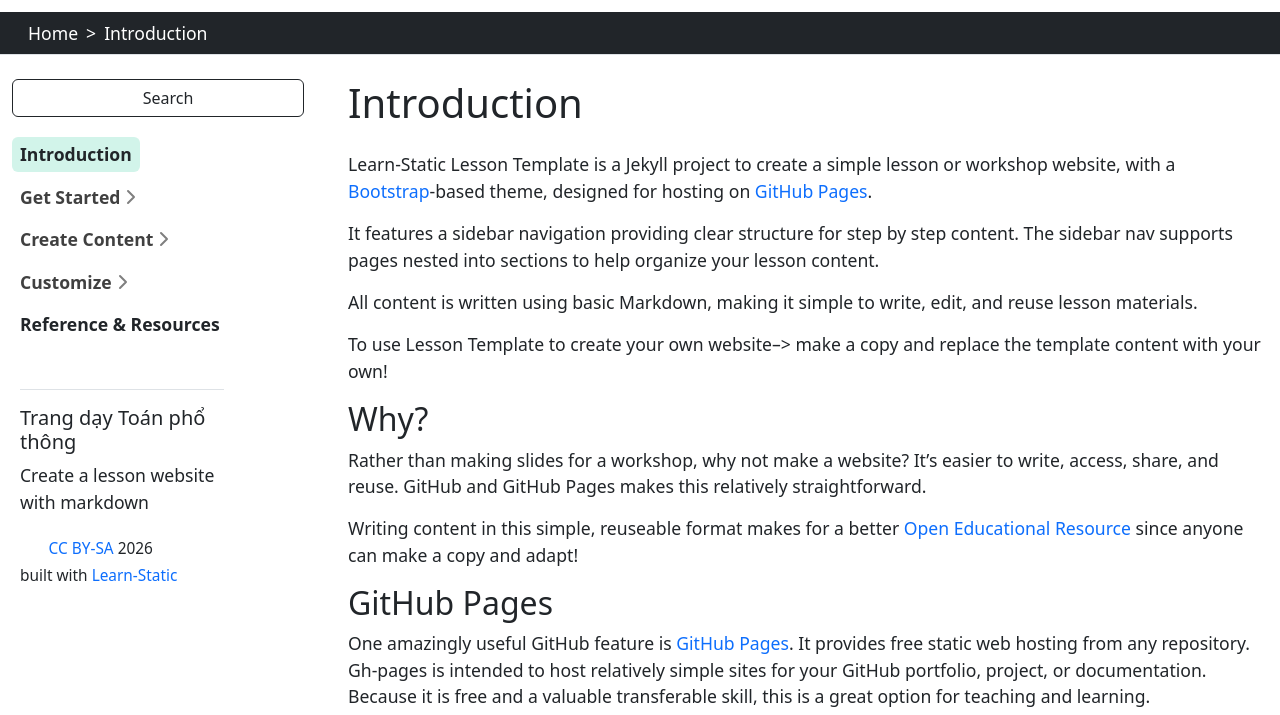
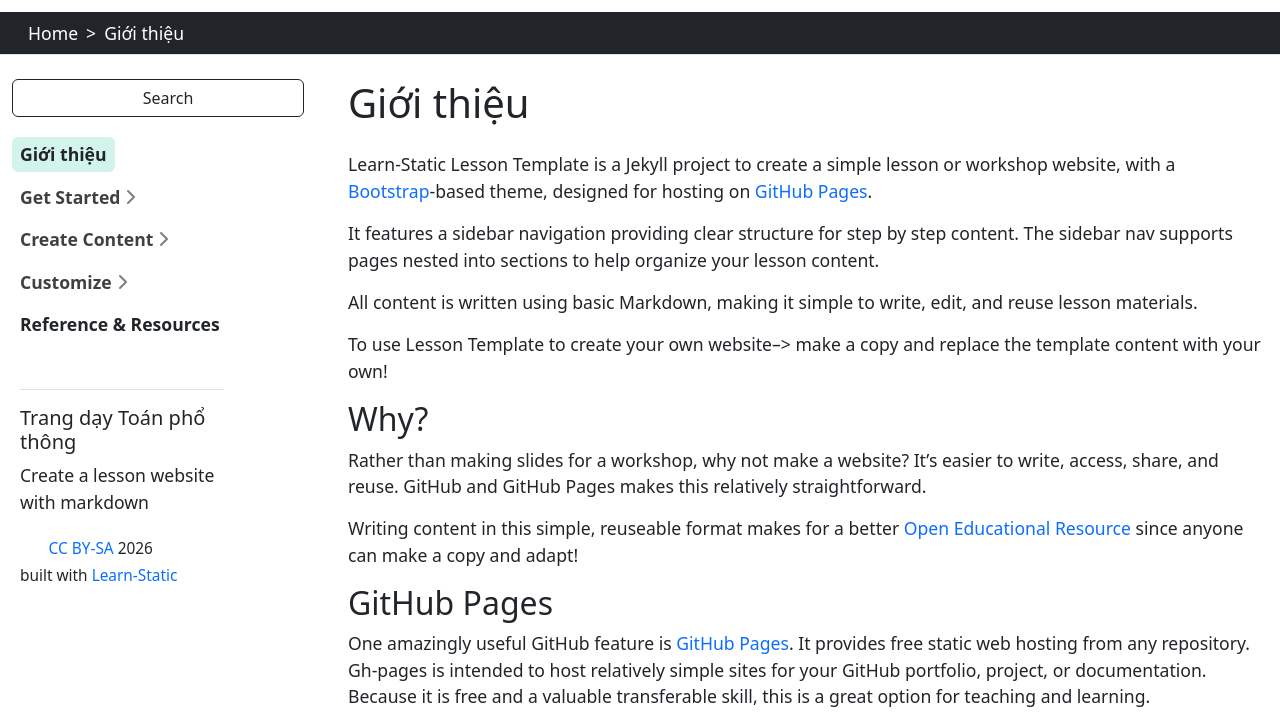
Before and after one commit to gentoan5plus/tutor, a Jekyll site: the page built from content/intro.md, in a window 1280 px wide and 900 px high, scrolled down 535 px, cut to the strip 185-900 px from the top of the window. Built offline with Jekyll 4.4.1, drawn with Linux system fonts in a browser that asks for light colours.

Commit message:
Update intro.md

```diff
--- a/content/intro.md
+++ b/content/intro.md
@@ -1,6 +1,6 @@
 ---
 nav_order: 1
-title: Introduction
+title: Giới thiệu
 ---
 
 Learn-Static Lesson Template is a Jekyll project to create a simple lesson or workshop website, with a [Bootstrap](https://getbootstrap.com/)-based theme, designed for hosting on [GitHub Pages](https://pages.github.com/).
```
